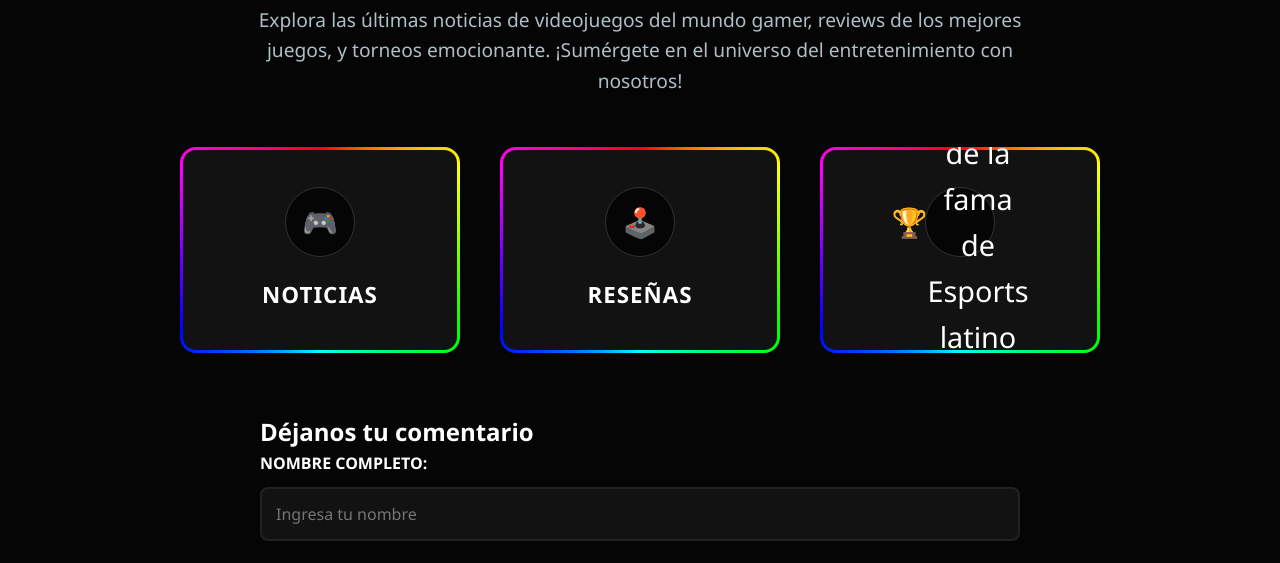
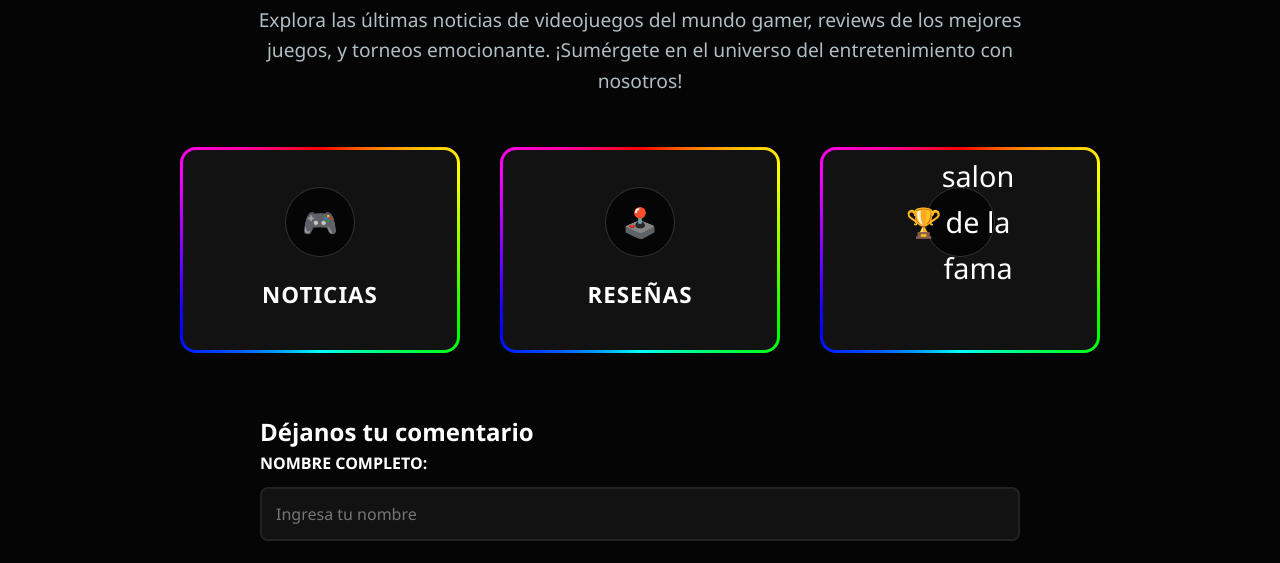
Before and after one commit to samuel12samit-cpu/proyecto3, a plain HTML site: page trabajo.html in a window 1280 px wide. Shown: the part 233-796 px from the top of the page. Drawn offline with Linux system fonts and the light colour scheme.

Commit message:
Update trabajo.html

```diff
--- a/trabajo.html
+++ b/trabajo.html
@@ -37,7 +37,7 @@
                 <h3>reseñas</h3>
             </div>
             <div class="tarjeta">
-                <div class="icono"><a href="salom de la fama.html">salon de la fama de Esports latino </a></div>
+                <div class="icono"><a href="salom de la fama.html">salon de la fama </a></div>
 
             </div>
         </div>
```
